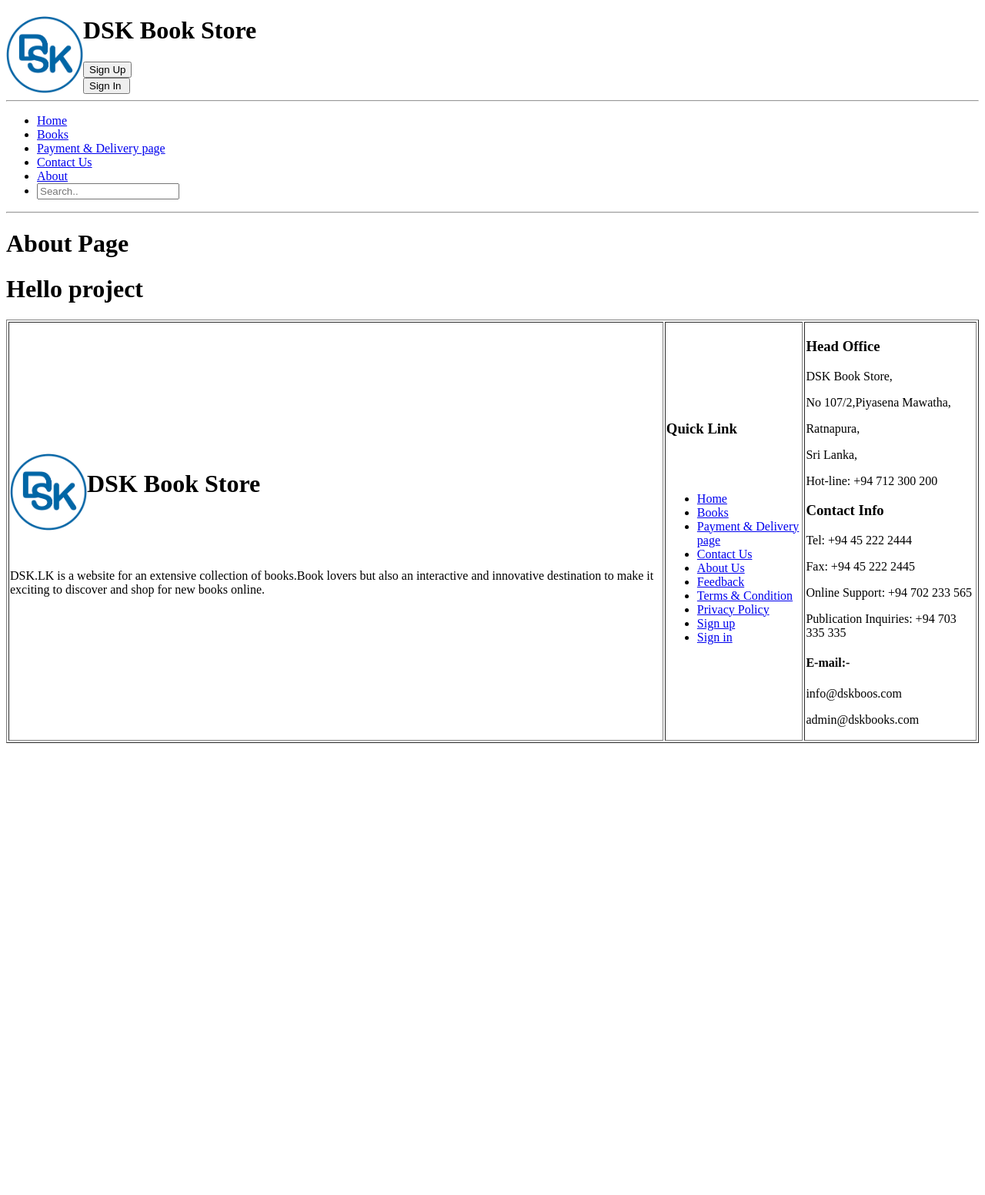
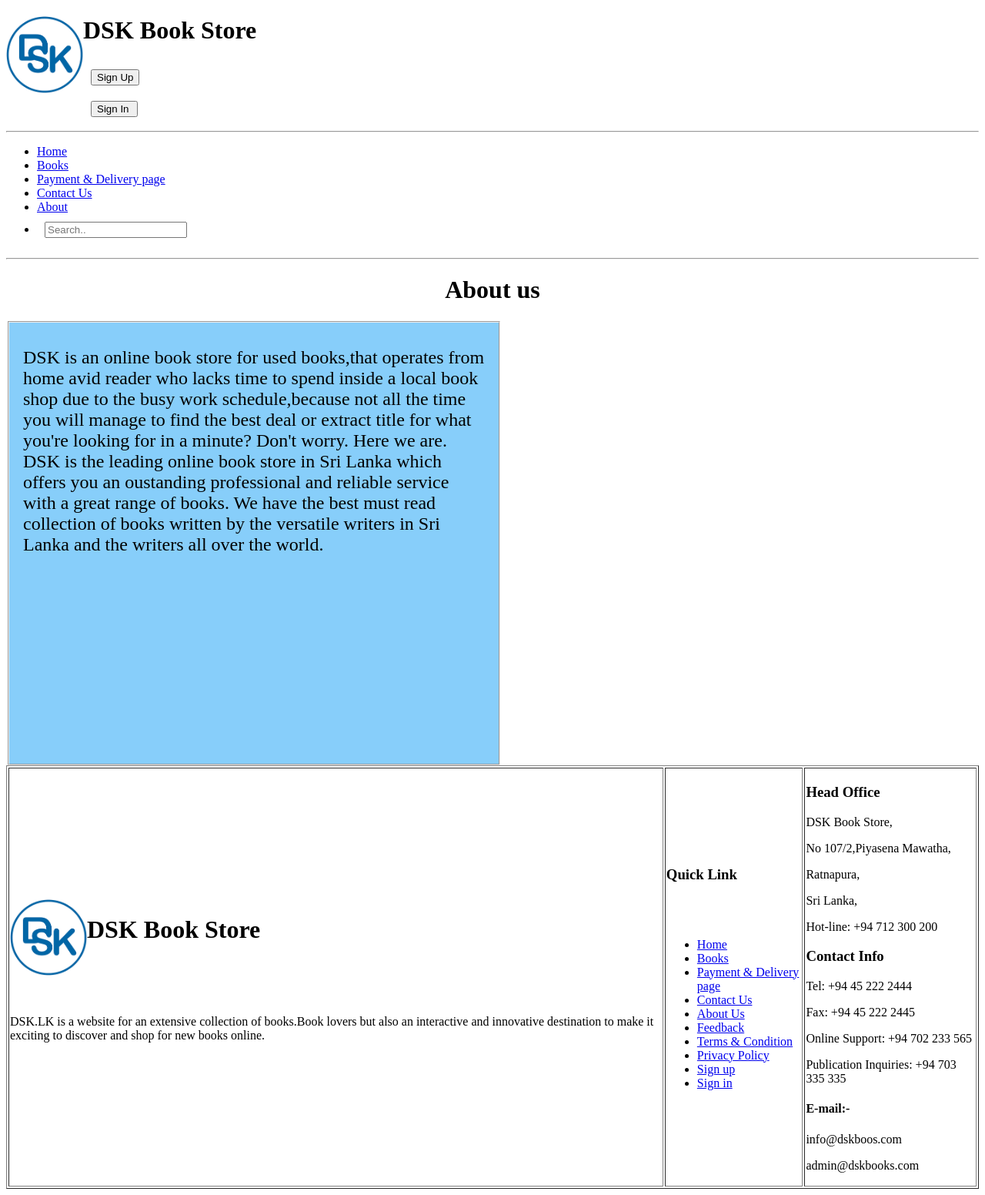
Before and after one commit to IT2080-ITP-2022-Feb/IWT-project, a PHP site: page /pages/about.php in a window 1280 px wide. Shown: the whole page at 77% size. Before the commit the page ends 965 px from the top, so only its background shows below. Run offline with PHP 8.4, Linux system fonts and the light colour scheme.

Commit message:
Update about.php
create body part

```diff
--- a/pages/about.php
+++ b/pages/about.php
@@ -4,8 +4,39 @@
 
 <link rel="stylesheet" href="../css/about.css">
 
-<h1>About Page</h1>
-<h1> Hello project</h1>
+<head>
+<style>
+fieldset{
+     background-color:#87CEFA;height:550px;width:600px;
+     float:center;font-size:18pt;
+     }
+input{
+     margin:10px;
+     }
+
+</style>
+
+    <title>About us page</title>
+</head>
+<body>
+<h1 align="center">About us</h1>
+
+<fieldset>
+
+<p>DSK is an online book store for used books,that operates from
+   home avid reader who lacks time to spend inside a local book
+   shop due to the busy work schedule,because not all the time you will
+    manage to find the best deal or extract title for what you're
+   looking for in a minute? Don't worry. Here we are. DSK is the
+    leading online book store in Sri Lanka which offers you an oustanding
+   professional and reliable service with a great range of books. We have
+   the best must read collection of books written by the versatile writers
+  in Sri Lanka and the writers all over the world.</p>
+
+</fieldset>
+
+</body>
+
 
 
 <script src="../js/about.js"></script>
```
